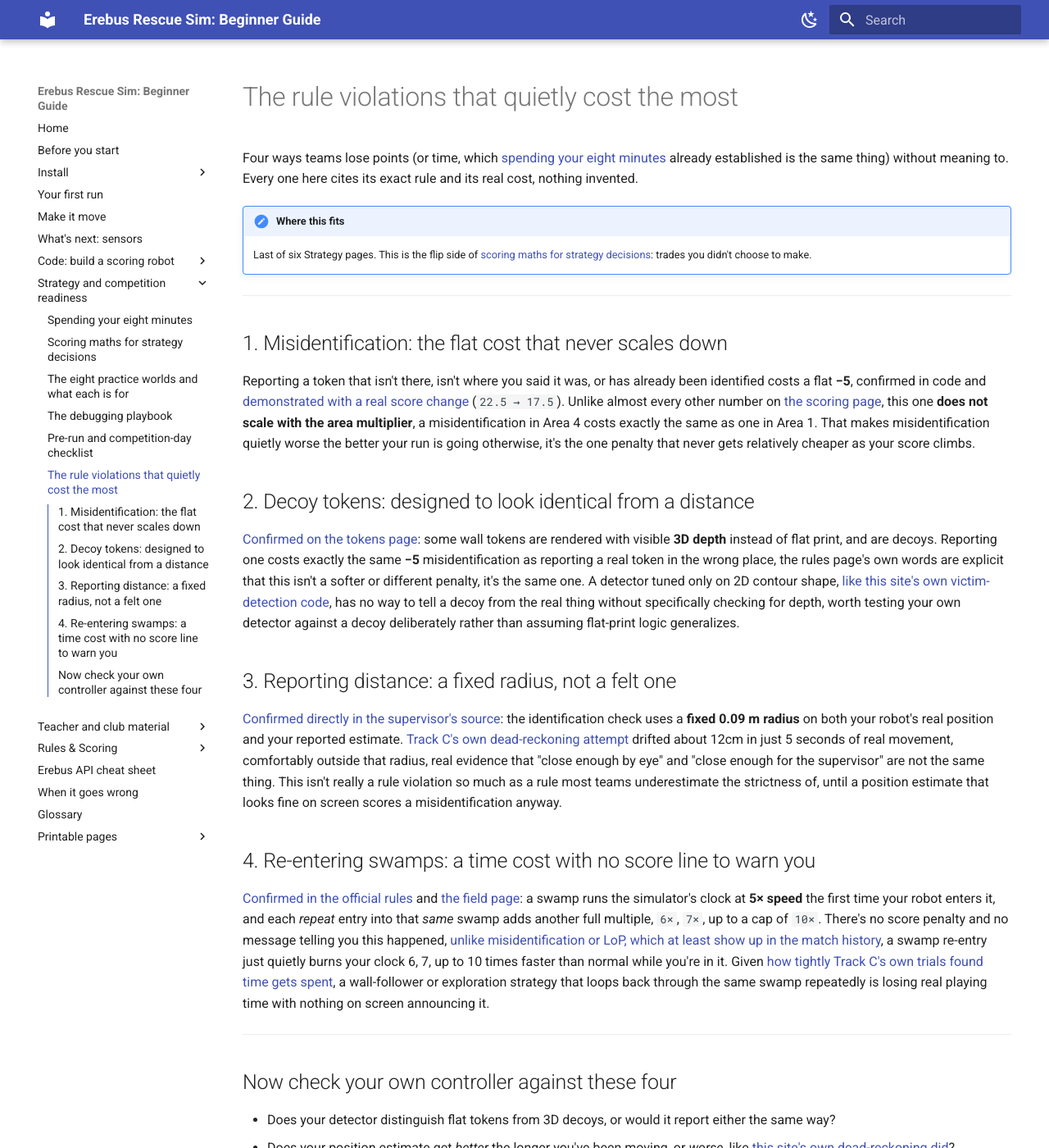
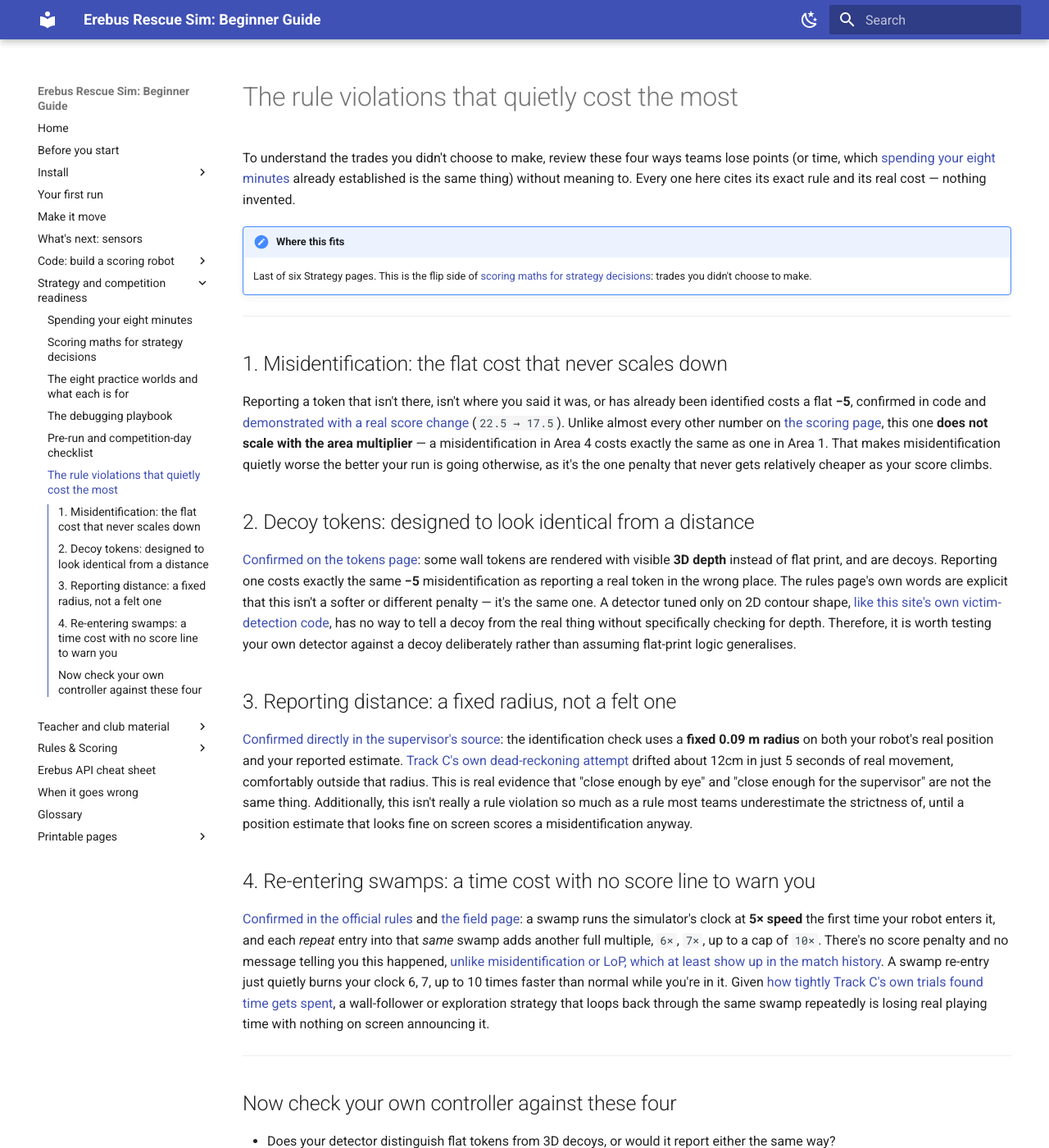
Before and after one commit to talkingj/rcja-rescue-sim-resources, an MkDocs documentation site: the page built from docs/costly-mistakes.md, in a window 1280 px wide and 1400 px high. Shown: the whole window at 82% size. Built offline with MkDocs 1.6.1 and Material for MkDocs 9.7.7, drawn with Linux system fonts in a browser that asks for light colours; some of the changed text lies outside the part shown.

Commit message:
style: rewrite costly-mistakes.md in guide voice
Splices fixed: 3 (area-multiplier appositive → em dash; decoy-penalty → period; swamp-re-entry → period). Connectors added: 3 (Therefore x2, Additionally). Purpose-first openers: 1.
Spelling: US -> AU, 1 word (generalizes -> generalises).
Preservation gate: pass (code blocks, numbers, links, admonitions intact).

```diff
--- a/docs/costly-mistakes.md
+++ b/docs/costly-mistakes.md
@@ -1,8 +1,9 @@
 # The rule violations that quietly cost the most
 
-Four ways teams lose points (or time, which [spending your eight minutes](strategy-run-budget.md)
-already established is the same thing) without meaning to. Every one here cites its exact rule and
-its real cost, nothing invented.
+To understand the trades you didn't choose to make, review these four ways teams lose points (or
+time, which [spending your eight minutes](strategy-run-budget.md) already established is the same
+thing) without meaning to. Every one here cites its exact rule and its real cost — nothing
+invented.
 
 !!! note "Where this fits"
     Last of six Strategy pages. This is the flip side of [scoring maths for strategy
@@ -15,30 +16,31 @@ its real cost, nothing invented.
 Reporting a token that isn't there, isn't where you said it was, or has already been identified
 costs a flat **−5**, confirmed in code and [demonstrated with a real score
 change](code-reporting.md) (`22.5 → 17.5`). Unlike almost every other number on [the scoring
-page](rules-scoring.md), this one **does not scale with the area multiplier**, a misidentification
+page](rules-scoring.md), this one **does not scale with the area multiplier** — a misidentification
 in Area 4 costs exactly the same as one in Area 1. That makes misidentification quietly worse the
-better your run is going otherwise, it's the one penalty that never gets relatively cheaper as your
-score climbs.
+better your run is going otherwise, as it's the one penalty that never gets relatively cheaper as
+your score climbs.
 
 ## 2. Decoy tokens: designed to look identical from a distance
 
 [Confirmed on the tokens page](rules-tokens.md): some wall tokens are rendered with visible **3D
 depth** instead of flat print, and are decoys. Reporting one costs exactly the same **−5**
-misidentification as reporting a real token in the wrong place, the rules page's own words are
-explicit that this isn't a softer or different penalty, it's the same one. A detector tuned only on 2D contour shape, [like this site's own
-victim-detection code](code-victim-detection.md), has no way to tell a decoy from the real thing
-without specifically checking for depth, worth testing your own detector against a decoy
-deliberately rather than assuming flat-print logic generalizes.
+misidentification as reporting a real token in the wrong place. The rules page's own words are
+explicit that this isn't a softer or different penalty — it's the same one. A detector tuned only
+on 2D contour shape, [like this site's own victim-detection
+code](code-victim-detection.md), has no way to tell a decoy from the real thing
+without specifically checking for depth. Therefore, it is worth testing your own detector against a
+decoy deliberately rather than assuming flat-print logic generalises.
 
 ## 3. Reporting distance: a fixed radius, not a felt one
 
 [Confirmed directly in the supervisor's source](code-reporting.md#about-that-identification-range):
 the identification check uses a **fixed 0.09 m radius** on both your robot's real position and your
 reported estimate. [Track C's own dead-reckoning attempt](code-complete-run.md) drifted about 12cm
-in just 5 seconds of real movement, comfortably outside that radius, real evidence that "close
-enough by eye" and "close enough for the supervisor" are not the same thing. This isn't really a
-rule violation so much as a rule most teams underestimate the strictness of, until a position
-estimate that looks fine on screen scores a misidentification anyway.
+in just 5 seconds of real movement, comfortably outside that radius. This is real evidence that
+"close enough by eye" and "close enough for the supervisor" are not the same thing. Additionally,
+this isn't really a rule violation so much as a rule most teams underestimate the strictness of,
+until a position estimate that looks fine on screen scores a misidentification anyway.
 
 ## 4. Re-entering swamps: a time cost with no score line to warn you
 
@@ -47,7 +49,7 @@ page](rules-field.md#swamps-obstacles-and-holes): a swamp runs the simulator's c
 speed** the first time your robot enters it, and each *repeat* entry into that *same* swamp adds
 another full multiple, `6×`, `7×`, up to a cap of `10×`. There's no score penalty and no message
 telling you this happened, [unlike misidentification or LoP, which at least show up in the match
-history](code-lack-of-progress.md), a swamp re-entry just quietly burns your clock 6, 7, up to 10
+history](code-lack-of-progress.md). A swamp re-entry just quietly burns your clock 6, 7, up to 10
 times faster than normal while you're in it. Given [how tightly Track C's own trials found time
 gets spent](strategy-run-budget.md), a wall-follower or exploration strategy that loops back through
 the same swamp repeatedly is losing real playing time with nothing on screen announcing it.
@@ -61,7 +63,8 @@ the same swamp repeatedly is losing real playing time with nothing on screen ann
 - Does your position estimate get *better* the longer you've been moving, or *worse*, like [this
   site's own dead-reckoning did](code-complete-run.md)?
 - Does your exploration strategy ever double back through the same tile? If it does, and that tile
-  is a swamp, you're paying for it whether or not anything on screen tells you so.
+  is a swamp, you're paying for it whether or not anything on screen tells you so. Therefore,
+  check your path logic against swamp positions before competition day.
 
 ---
 
```
